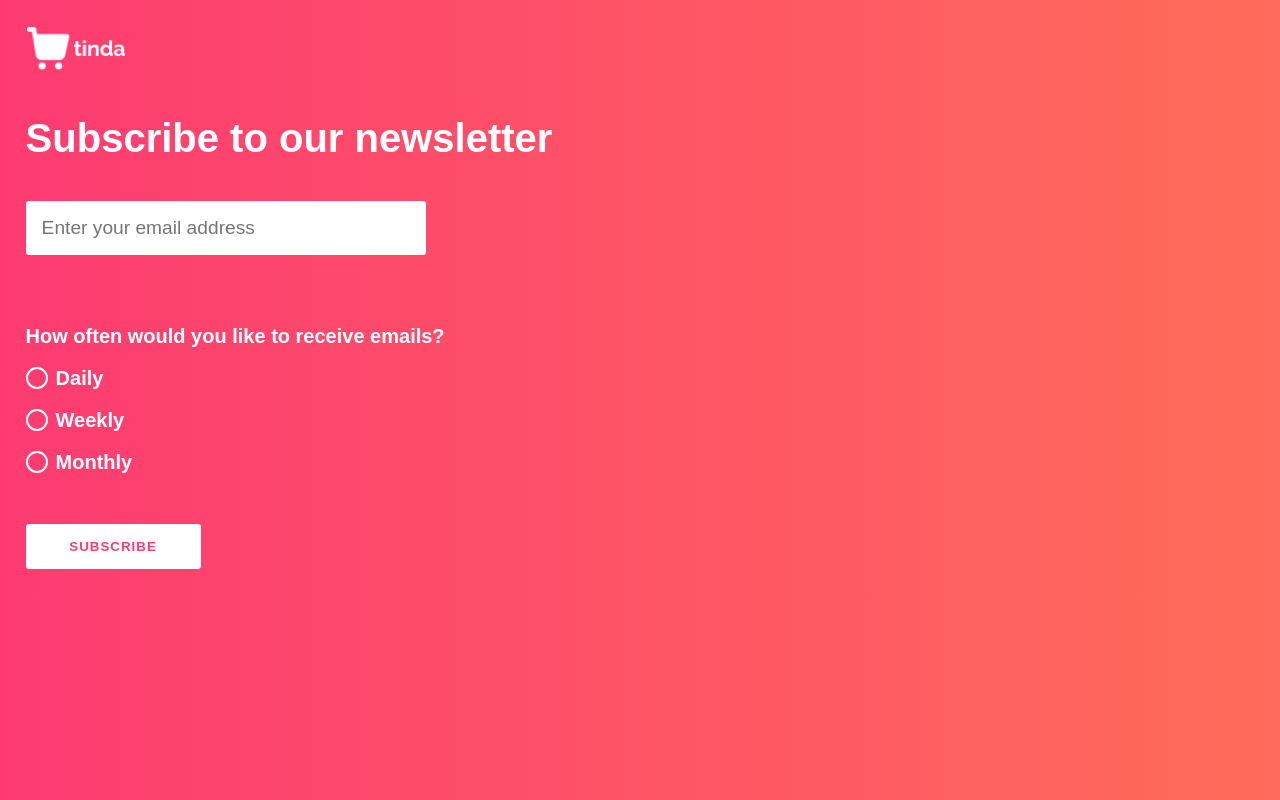
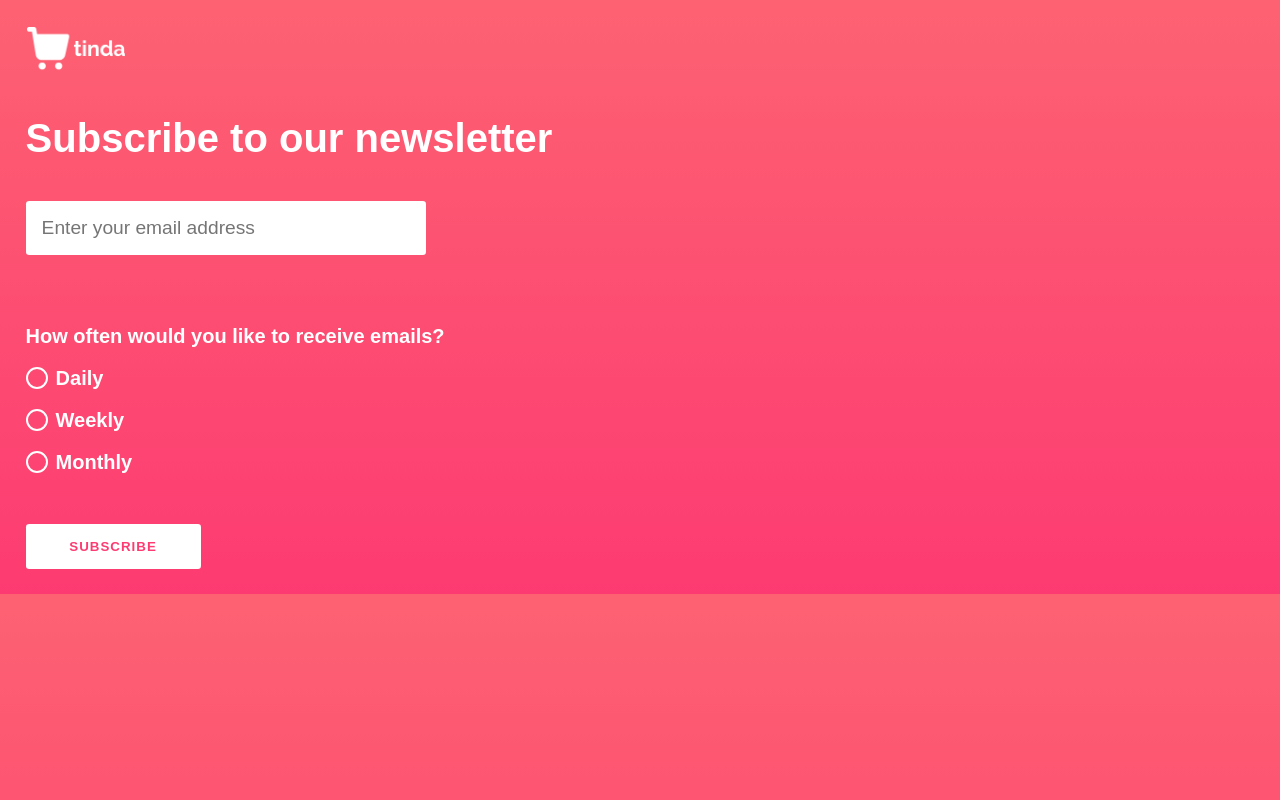
Before and after one commit to TristanDBioC/StoreProjekt, a PHP site: page /newsletter.php in a window 1280 px wide. Run offline with PHP 8.4, Linux system fonts and the light colour scheme; some web fonts are replaced.

Commit message:
upadated gradient in newsletter

```diff
--- a/public/stylesheets/newsletter.css
+++ b/public/stylesheets/newsletter.css
@@ -6,7 +6,7 @@ html * {
 
 body {
   margin: 2%;
-  background-image: linear-gradient(0.25turn, #FD3B72, #FE5466, #FF6C5A);
+  background-image: linear-gradient(0deg, #FD3B72,#fd6272);
   font-weight: bold;
   font-size: 20px;
   color: white;
```
